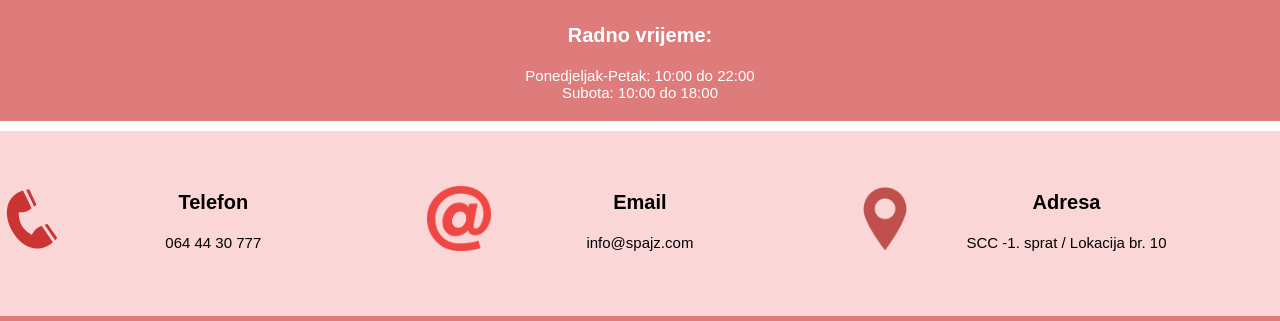
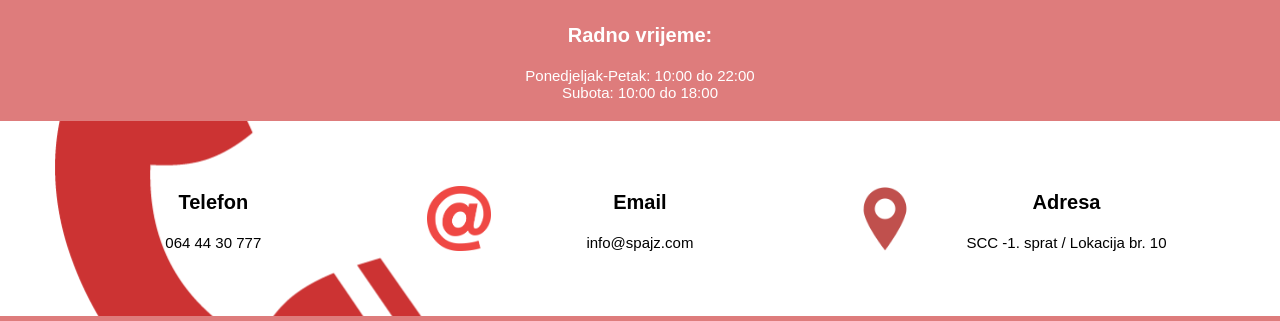
Before and after one commit to scatic1/Spajz, a PHP site: page /Naslovna.html in a window 1280 px wide. Shown: the part 490-811 px from the top of the page. Run offline with PHP 8.4, Linux system fonts and the light colour scheme.

Commit message:
Update Naslovna.css

```diff
--- a/Spirala1/Naslovna.css
+++ b/Spirala1/Naslovna.css
@@ -97,7 +97,7 @@ background-color:#DE7C7C;
 float: left;
 width: 33.33%;
 max-width:100%;
-
+background-color:white;
 text-align:center;
 border-bottom: thick solid #DE7C7C ;
 background-image:url('Slike/email.png');
@@ -111,7 +111,7 @@ padding-bottom:50px;
 }
 .email p{text-align:center;}
 .adresa {
-
+	background-color:white;
 float: left;
 width: 33.33%;
 max-width:100%;
@@ -137,12 +137,10 @@ max-width:100%;
 	border-bottom: thick solid #DE7C7C ;
 	background-image:url('Slike/phone.png');
 background-repeat:no-repeat;
--o-background-size:15% auto;
--webkit-background-size:15% auto;
--moz-background-size:15% auto;
+
 background-size:15% max-width:15%;
 background-position:left;
-
+background-color:white;
 
 	padding-top:50px;
 	padding-bottom:50px;
```
